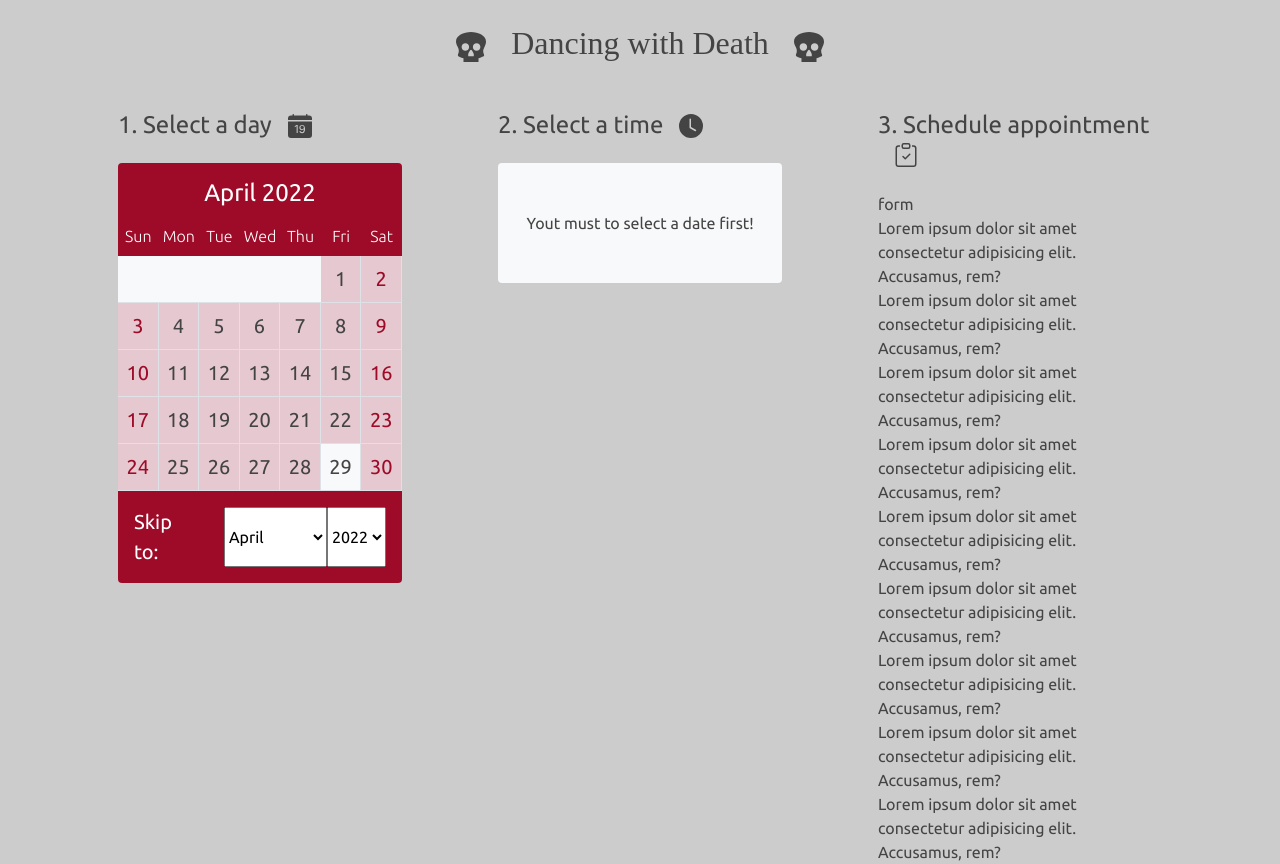
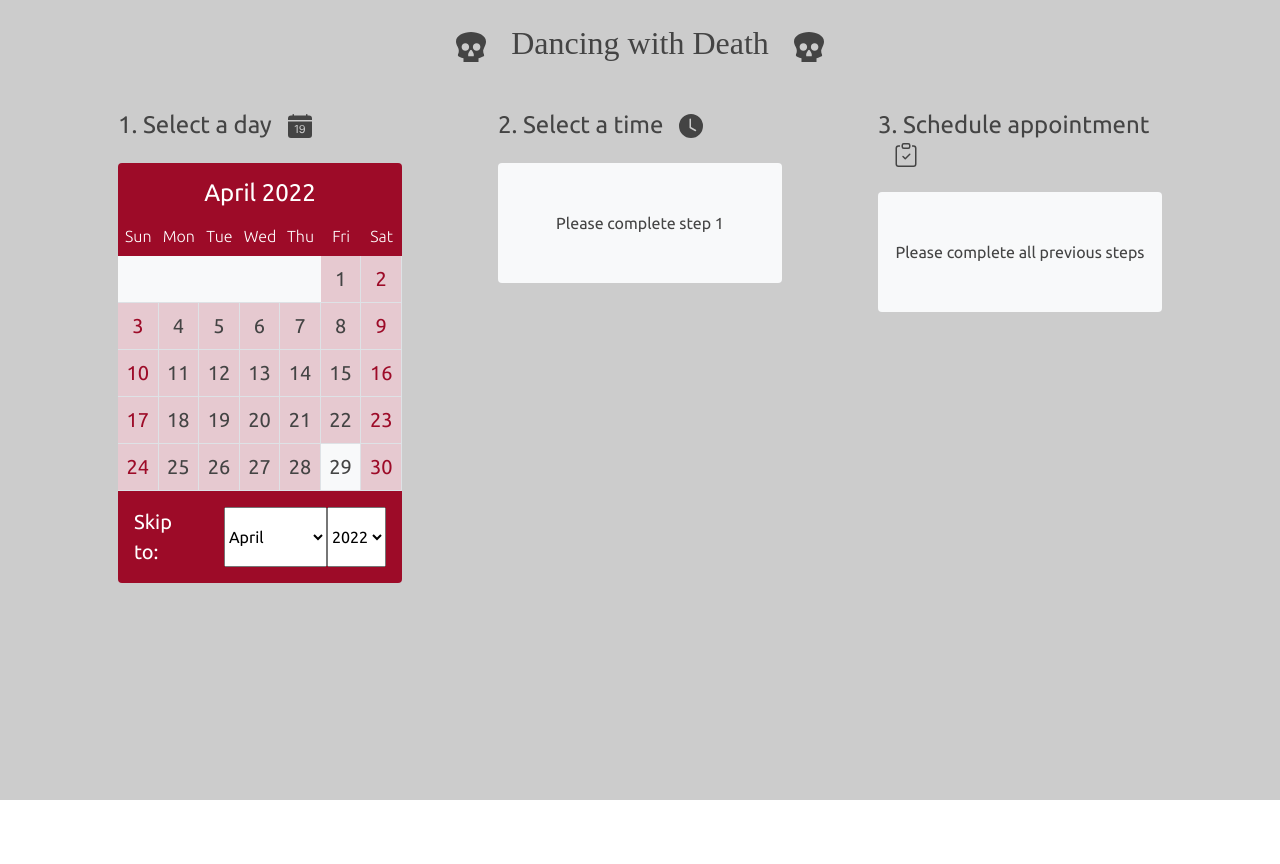
Before and after one commit to DanSepulveda/asimovChallenge, a React (Create React App) app in the folder frontend/: page / in a window 1280 px wide. After the commit the page ends 800 px from the top, so only its background shows below. Built offline with nearby package versions, Linux system fonts and the light colour scheme; a web font is replaced by a local one.

Commit message:
Form component added and reducer added

```diff
--- a/frontend/src/App.css
+++ b/frontend/src/App.css
@@ -118,3 +118,14 @@ button.selected-time:hover {
     background-color: rgba(var(--green), 1);
     border: 1px solid rgb(21, 85, 11);
 }
+
+/* FORM STYLES */
+input:disabled {
+    background-color: transparent;
+    border: none;
+}
+
+button.send-button:hover {
+    background-color: #9D0B28;
+    color: white;
+}
--- a/frontend/src/App.tsx
+++ b/frontend/src/App.tsx
@@ -3,16 +3,21 @@ import H1 from './components/atoms/H1'
 import Columns from './components/templates/Columns'
 import Calendar from './components/organisms/Calendar'
 import Schedule from './components/organisms/Schedule'
-import Form from './components/organisms/Form'
+import Confirmation from './components/organisms/Confirmation'
+import { useContext } from 'react'
+import AppContext from './context/AppContext'
 
 const App = (): JSX.Element => {
+  const { open } = useContext(AppContext)
+
   return (
     <main>
       <H1>Dancing with Death</H1>
+      {open && <h1>Cita agendada</h1>}
       <Columns>
         <Calendar />
         <Schedule />
-        <Form />
+        <Confirmation />
       </Columns>
     </main>
   )
--- a/frontend/src/components/atoms/DayBox.tsx
+++ b/frontend/src/components/atoms/DayBox.tsx
@@ -2,7 +2,7 @@ import { useContext } from 'react'
 import AppContext from '../../context/AppContext'
 
 const DayBox = (props: { day: number }): JSX.Element => {
-    const { chosenDate, setChosenDate, currentDate } = useContext(AppContext)
+    const { chosenDate, setChosenDate, currentDate, setChosenTime } = useContext(AppContext)
     const { currentDay, currentMonth, currentYear } = currentDate
     const { day, year, month } = chosenDate
 
@@ -33,7 +33,10 @@ const DayBox = (props: { day: number }): JSX.Element => {
         <div
             className={`${className}${selected} width text-center py-2 fs-5 border-end border-bottom`}
             style={{ 'userSelect': 'none' }}
-            onClick={() => setChosenDate({ ...chosenDate, day: props.day })}
+            onClick={() => {
+                setChosenDate({ ...chosenDate, day: props.day })
+                setChosenTime('')
+            }}
         >
             {props.day !== 0 && props.day}
             <div className='custom-tooltip rounded-3 p-1 fs-6'></div>
--- /dev/null
+++ b/frontend/src/components/atoms/Input.tsx
@@ -0,0 +1,21 @@
+import { InputProps } from '../../types'
+
+const Input = (props: InputProps) => {
+    const { label, disabled, value, readonly, onChange, type } = props
+
+    return (
+        <div className='d-flex flex-column'>
+            <label className='text-center fs-4'>{label}</label>
+            <input
+                type={type || 'text'}
+                value={value}
+                disabled={disabled}
+                readOnly={readonly}
+                onChange={onChange}
+                className='text-center mb-3 fs-5 fw-light w-100'
+            />
+        </div>
+    )
+}
+
+export default Input
--- /dev/null
+++ b/frontend/src/components/molecules/Form.tsx
@@ -0,0 +1,36 @@
+import { useContext, useState } from 'react'
+import AppContext from '../../context/AppContext'
+import Input from '../atoms/Input'
+
+const Form = () => {
+    const [email, setEmail] = useState('')
+    const { chosenDate, chosenTime, schedule } = useContext(AppContext)
+    const { year, month, day } = chosenDate
+
+    const date = `${day}/${month + 1}/${year}`
+
+    const handleChange = (e: any): void => {
+        setEmail(e.target.value)
+    }
+
+    const scheduleAppointment = (e: any) => {
+        e.preventDefault()
+        schedule({ date, time: chosenTime, email })
+    }
+
+    return (
+        <form className='bg-light rounded px-3 py-3 d-flex flex-column align-items-center'>
+            <Input label='Date' value={date} disabled={true} readonly={true} />
+            <Input label='Time' value={chosenTime} disabled={true} readonly={true} />
+            <Input label='Email' value={email} onChange={(e: any) => handleChange(e)} type='email' />
+            <button
+                className='text-center py-1 px-2 mt-3 mb-2 rounded send-button'
+                onClick={(e: any) => scheduleAppointment(e)}
+            >
+                Schedule
+            </button>
+        </form >
+    )
+}
+
+export default Form
--- a/frontend/src/components/molecules/Hours.tsx
+++ b/frontend/src/components/molecules/Hours.tsx
@@ -13,7 +13,7 @@ const Hours = () => {
     // Conditional for only show rows when date is selected
     const { chosenDate } = useContext(AppContext)
     const showComponent = chosenDate.day === 0
-        ? <Message>Yout must to select a date first!</Message>
+        ? <Message>Please complete step 1</Message>
         : buttons
 
     return (
--- /dev/null
+++ b/frontend/src/components/organisms/Confirmation.tsx
@@ -0,0 +1,23 @@
+import H2 from '../atoms/H2'
+import Column from '../templates/Column'
+import Form from '../molecules/Form'
+import { useContext } from 'react'
+import AppContext from '../../context/AppContext'
+import Message from '../atoms/Message'
+
+const Confirmation = () => {
+    const { chosenTime } = useContext(AppContext)
+
+    const component = chosenTime
+        ? <Form />
+        : <Message>Please complete all previous steps</Message>
+
+    return (
+        <Column>
+            <H2 icon='confirm'>3. Schedule appointment</H2>
+            {component}
+        </Column>
+    )
+}
+
+export default Confirmation
--- a/frontend/src/components/organisms/Form.tsx
+++ /dev/null
@@ -1,22 +0,0 @@
-import H2 from '../atoms/H2'
-import Column from '../templates/Column'
-
-const Form = () => {
-    return (
-        <Column>
-            <H2 icon='confirm'>3. Schedule appointment</H2>
-            form
-            <p>Lorem ipsum dolor sit amet consectetur adipisicing elit. Accusamus, rem?</p>
-            <p>Lorem ipsum dolor sit amet consectetur adipisicing elit. Accusamus, rem?</p>
-            <p>Lorem ipsum dolor sit amet consectetur adipisicing elit. Accusamus, rem?</p>
-            <p>Lorem ipsum dolor sit amet consectetur adipisicing elit. Accusamus, rem?</p>
-            <p>Lorem ipsum dolor sit amet consectetur adipisicing elit. Accusamus, rem?</p>
-            <p>Lorem ipsum dolor sit amet consectetur adipisicing elit. Accusamus, rem?</p>
-            <p>Lorem ipsum dolor sit amet consectetur adipisicing elit. Accusamus, rem?</p>
-            <p>Lorem ipsum dolor sit amet consectetur adipisicing elit. Accusamus, rem?</p>
-            <p>Lorem ipsum dolor sit amet consectetur adipisicing elit. Accusamus, rem?</p>
-        </Column>
-    )
-}
-
-export default Form
--- a/frontend/src/context/AppProvider.tsx
+++ b/frontend/src/context/AppProvider.tsx
@@ -1,12 +1,24 @@
 // import axios from 'axios'
-// import { useReducer } from 'react'
-// import userReducer from './userReducer'
-import { ReactNode, useState } from 'react'
+import { ReactNode, useReducer, useState } from 'react'
 import useDate from '../hooks/useDate'
 import useDays from '../hooks/useDays'
+import { Data } from '../types'
 import AppContext from './AppContext'
 
 const AppProvider = (props: { children: ReactNode }) => {
+    const reducer = (state: { open: boolean }, action: { type: string, payload?: any }) => {
+        const { type } = action
+        switch (type) {
+            case 'SCHEDULE':
+                return {
+                    open: !state.open
+                }
+            default:
+                return state
+        }
+    }
+    const [state, dispatch] = useReducer(reducer, { open: false })
+
     // Getting current date
     const currentDate = useDate()
     const { currentYear, currentMonth, currentDay } = currentDate
@@ -33,36 +45,21 @@ const AppProvider = (props: { children: ReactNode }) => {
         'December'
     ]
 
-    const [chosenTime, setChosenTime] = useState('09:00-10:00')
-    // const [userState, dispatch] = useReducer(userReducer, { name: null, token: null })
+    const [chosenTime, setChosenTime] = useState('')
 
-    // const login = async (credentials: UserProps) => {
-    //     try {
-    //         const response = await axios.post(`${HOST}/login`, credentials)
-    //         if (response.data.response) {
-    //             dispatch({ type: "LOGIN", payload: response.data.response })
-    //             return response.data
-    //         }
-    //     } catch (error: any) {
-    //         return error.message
-    //     }
-    // }
-
-    // const getAllCalls = async (token: string) => {
-    //     try {
-    //         const response = await axios.get(`${HOST}/calls`, {
-    //             headers: {
-    //                 Authorization: token
-    //             }
-    //         })
-    //         if (response.data.success) {
-    //             return response.data
-    //         }
-    //         throw new Error()
-    //     } catch (error: any) {
-    //         return error.message
-    //     }
-    // }
+    const schedule = async (data: Data) => {
+        try {
+            console.log(data)
+            // const response = await axios.post('', data)
+            // if (response.data.response) {
+            dispatch({ type: 'SCHEDULE' })
+            setChosenDate({ year: currentYear, month: currentMonth, day: 0 })
+            setChosenTime('')
+            // }
+        } catch (error: any) {
+            return error
+        }
+    }
 
     return (
         <AppContext.Provider value={{
@@ -75,7 +72,9 @@ const AppProvider = (props: { children: ReactNode }) => {
             chosenDate,
             setChosenDate,
             chosenTime,
-            setChosenTime
+            setChosenTime,
+            open: state.open,
+            schedule
         }}>
             {props.children}
         </AppContext.Provider>
```
Also changed, not shown: frontend/src/types.ts (+18 -1 lines).
